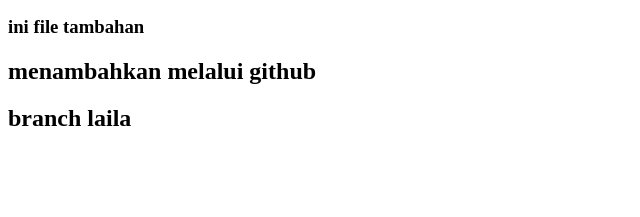
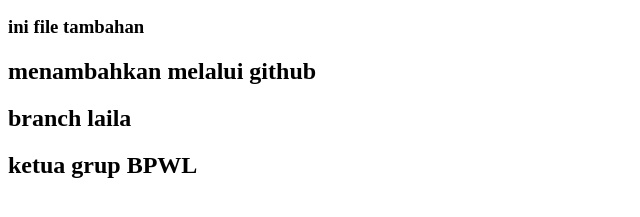
Before and after one commit to lailaelbadr/github_bpwl, a plain HTML site: page index.html in a window 1280 px wide. Shown: the part 91-308 px from the top of the page, without its empty margins (0-640 px from the left). Drawn offline with Linux system fonts and the light colour scheme.

Commit message:
Update index.html

```diff
--- a/index.html
+++ b/index.html
@@ -3,3 +3,4 @@
 <h3>ini file tambahan</h3>
 <h2>menambahkan melalui github</h2>
 <h2>branch laila</h2>
+<h2>ketua grup BPWL</h2>
```
